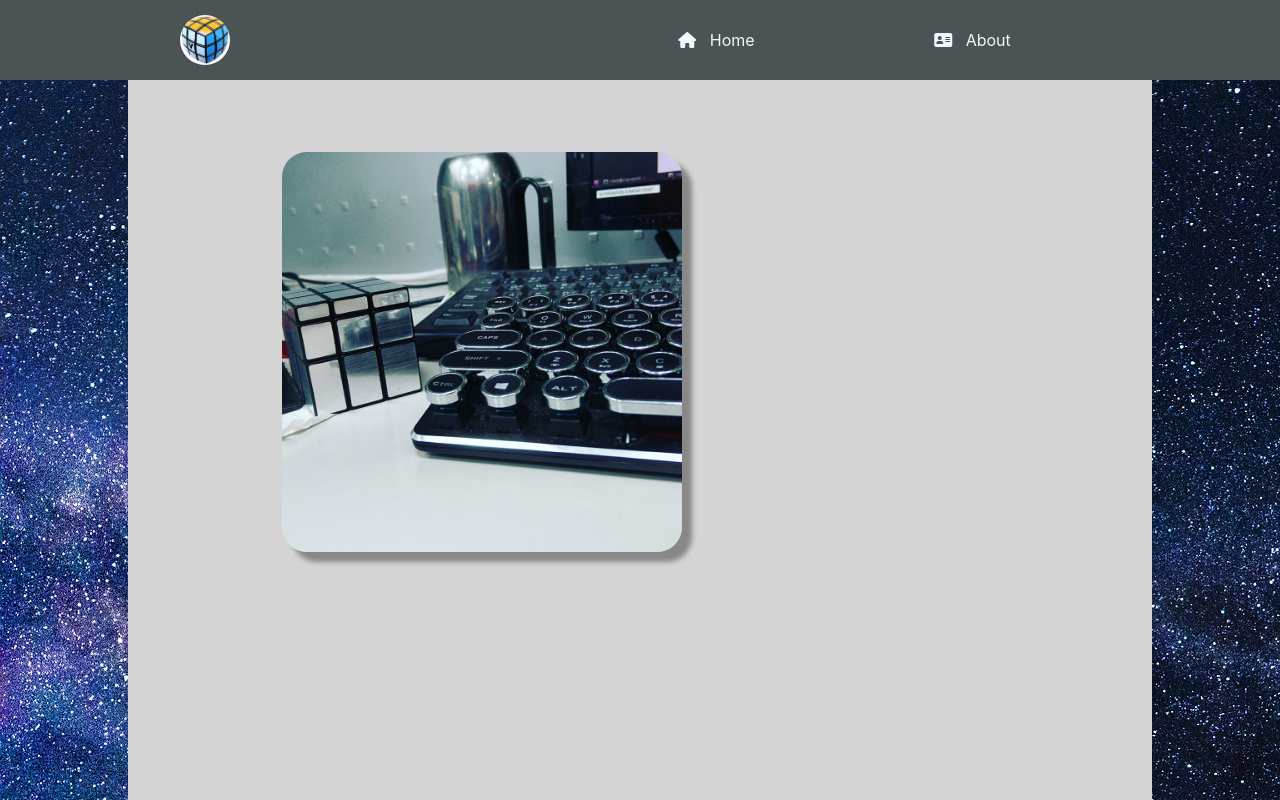
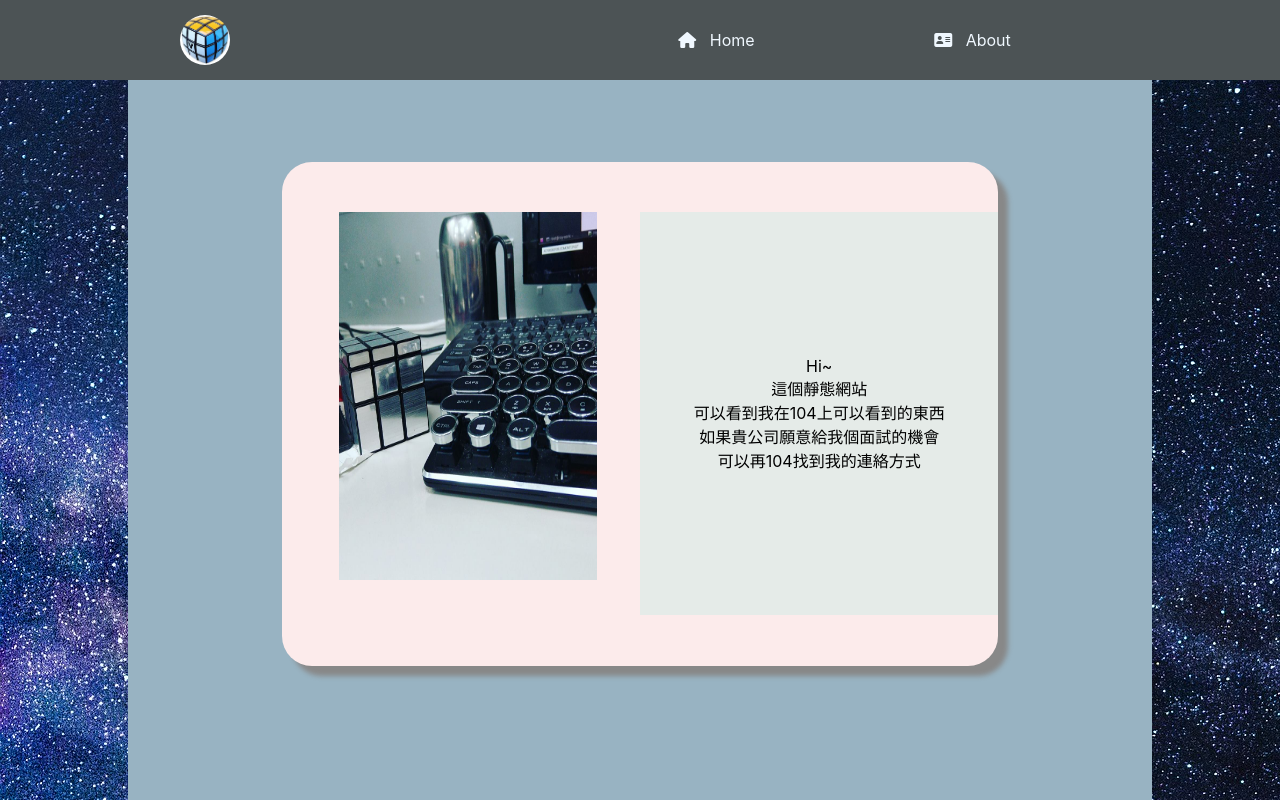
Before and after one commit to avatarRoy/Avatar_Roy, a React (Create React App) app in the folder WebSide/: page /#/About in a window 1280 px wide. Both pictures are taken after a click on the element "Home". Built offline with nearby package versions, Linux system fonts and the light colour scheme.

Commit message:
[Modify] Add main page content

```diff
--- a/WebSide/src/css/App.css
+++ b/WebSide/src/css/App.css
@@ -4,19 +4,43 @@
 
 }
 
+.MainPage{
+  border-radius:30px;
+  margin: 8% auto;
+  height: 70%;
+  width: 70%;
+  background-color: #fcebeb;
+  box-shadow: 10px 10px 5px #888888;
+  position: relative;
+}
+
+.MinDes{
+  height: 80%;
+  width: 50%;
+  background: rgb(229, 235, 232);
+  position: absolute;
+  left: 50%;
+  top: 10%;
+  display: table;
+}
+
+.MinDes p{
+  text-align: center;
+  vertical-align: middle;
+  display: table-cell;
+}
+
 .MyPicture{
   top: 10%;
-  left: 15%;
+  left: 8%;
   position: absolute;
-  height: 400px;
-  width: 400px;
+  height: 73%;
+  width: 36%;
 }
 
 .MyPicture img{
   height: 100%;
   width: 100%;
-  border-radius: 25px;
-  box-shadow: 10px 10px 5px #888888;
 }
 
 .Vcube{
@@ -147,7 +171,7 @@
 
 .Main-Content{
   overflow: hidden;
-  background: #D4D4D4;
+  background: #98B3C2;
   height: 90vh;
   width: 80%;
   margin: auto;
--- a/WebSide/src/page/Main.js
+++ b/WebSide/src/page/Main.js
@@ -3,11 +3,23 @@ import KeyP  from '../image/keyboard.jpg';
 
 function Main(){
     return(
-        <div>
+
+        <div class="MainPage">
             <div class="MyPicture">
-                <img src={KeyP}></img>
+                 <img src={KeyP}></img>
             </div>
+            <div class="MinDes">
+                <p>
+                    Hi~<br />
+                    這個靜態網站<br />
+                    可以看到我在104上可以看到的東西<br />
+                    如果貴公司願意給我個面試的機會<br />
+                    可以再104找到我的連絡方式<br />
+                </p>
+            </div>
+
         </div>
+
     );
 }
 
```
